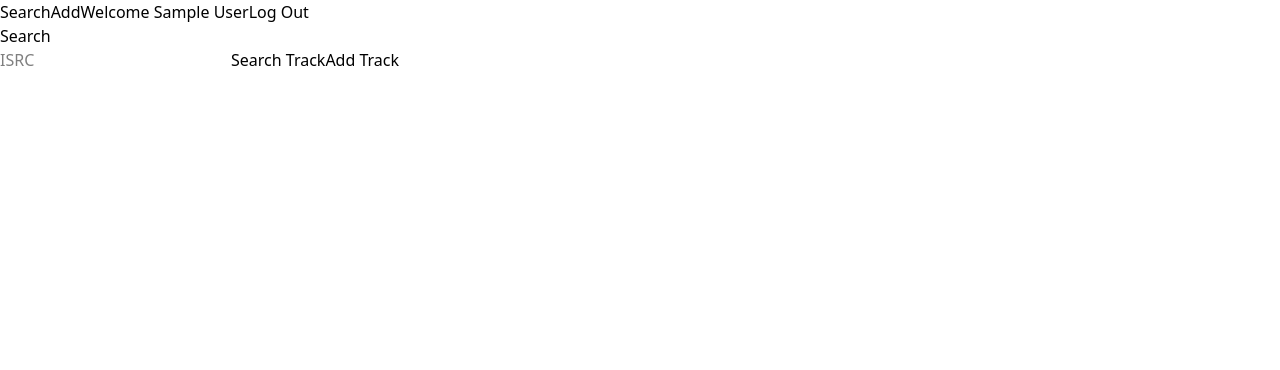
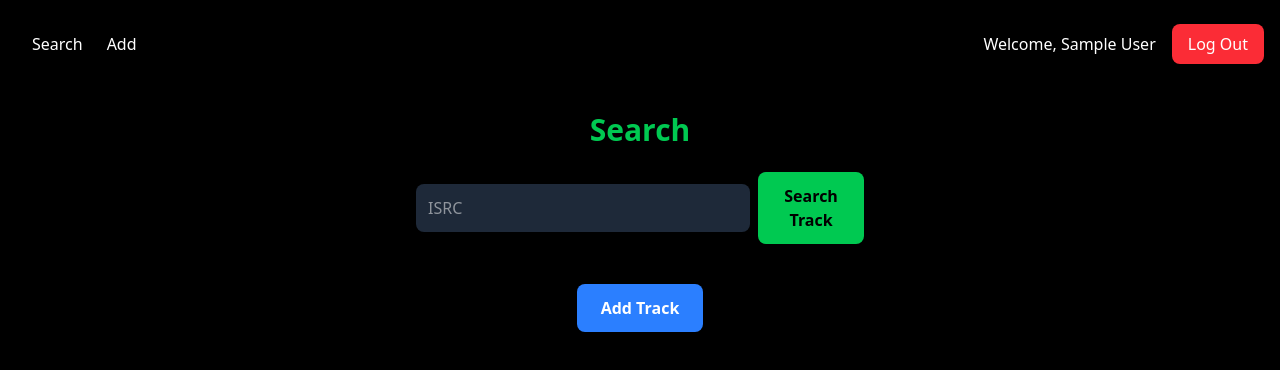
Before and after one commit to karinagb/Track_App, a React (Vite) app: page /Search in a window 1280 px wide. Shown: the top 370 px of the page. Built offline with nearby package versions, Linux system fonts and the light colour scheme; sample sign-in values are in the browser's storage.

Commit message:
tailwind css styles

```diff
--- a/src/components/Header.tsx
+++ b/src/components/Header.tsx
@@ -3,10 +3,10 @@ import User from "../components/User";
 
 function Header() {
   return (
-    <div className= 'flex row'>
-      <NavBar/>
-      <User/>
-    </div>
+    <header className="flex items-center justify-between bg-black p-4 text-white">
+      <NavBar />
+      <User />
+    </header>
   );
 }
 
--- a/src/components/NavBar.tsx
+++ b/src/components/NavBar.tsx
@@ -4,10 +4,23 @@ function NavBar() {
   const navigate = useNavigate();
 
   return (
-    <>
-      <button onClick={() => navigate("/Search")}>Search</button>
-      <button onClick={() => navigate("/Add")}> Add</button>
-    </>
+    <nav className="bg-black text-white p-4">
+      <div className="container mx-auto flex justify-between items-center">
+        <div className="hidden md:flex space-x-6">
+          <button
+            onClick={() => navigate("/Search")}
+            className="hover:text-green-400 transition">
+            Search
+          </button>
+          <button
+            onClick={() => navigate("/Add")}
+            className="hover:text-green-400 transition">
+            {" "}
+            Add
+          </button>
+        </div>
+      </div>
+    </nav>
   );
 }
 
--- a/src/components/User.tsx
+++ b/src/components/User.tsx
@@ -14,10 +14,14 @@ function User() {
 
   console.log("userData.name", userData.name);
   return (
-    <>
-      <p>Welcome {userName}</p>
-      <button onClick={() => logOut()}>Log Out</button>
-    </>
+    <div className="flex items-center space-x-4">
+      <p className="text-white font-medium">Welcome, {userName}</p>
+      <button
+        onClick={() => logOut()}
+        className="px-4 py-2 bg-red-500 text-white rounded-lg hover:bg-red-400 transition">
+        Log Out
+      </button>
+    </div>
   );
 }
 
--- a/src/pages/Add.tsx
+++ b/src/pages/Add.tsx
@@ -9,18 +9,27 @@ function Add() {
   };
 
   return (
-    <>
+    <div className="min-h-screen bg-black text-white">
       <Header />
-      <h1>Add</h1>
+      <div className="flex flex-col items-center p-6">
+        <h2 className="text-3xl font-bold text-green-500 mb-6">Add Track</h2>
+        <div className="flex items-center space-x-2 w-full max-w-md">
           <input
             type="text"
             placeholder="ISRC"
             value={isrc}
             onChange={(event) => setIsrc(event.target.value)}
+            className="w-full p-3 bg-gray-800 text-white rounded-lg focus:outline-none focus:ring-2 focus:ring-green-500"
           />
-      <button onClick={addTrack}>Add Track</button>
-      {error && <p>{error}</p>}
-    </>
+          <button
+            onClick={addTrack}
+            className="px-4 py-3 bg-green-500 text-black font-semibold rounded-lg hover:bg-green-400 transition">
+            Add Track
+          </button>
+        </div>
+        {error && <p className="mt-4 text-red-500">{error}</p>}
+      </div>
+    </div>
   );
 }
 
--- a/src/pages/Home.tsx
+++ b/src/pages/Home.tsx
@@ -1,11 +1,16 @@
-import NavBar from "../components/NavBar";
+import Header from "../components/Header";
 
 function Home() {
   return (
-    <>
-      <h1>Track App</h1>
-      <NavBar/>
-    </>
+    <div className="min-h-screen bg-black text-white">
+      <Header />
+      <div className="flex flex-col items-center justify-center h-[80vh] text-center">
+        <h1 className="text-5xl font-extrabold text-green-500">Track App</h1>
+        <p className="text-gray-300 mt-3 text-lg max-w-md">
+          Search for your favorite tracks by ISRC code and get instant details.
+        </p>
+      </div>
+    </div>
   );
 }
 
--- a/src/pages/Login.tsx
+++ b/src/pages/Login.tsx
@@ -36,14 +36,16 @@ function Login() {
   };
 
   return (
-    <>
-      <h2>Login</h2>
+    <div className="flex min-h-screen items-center justify-center bg-black text-white">
+      <div className="bg-gray-900 p-8 rounded-lg shadow-lg w-full max-w-sm">
+        <h2 className="text-3xl font-bold text-green-500 text-center">Login</h2>
         <input
           type="text"
           placeholder="Username"
           required
           value={username}
           onChange={(e) => setUsername(e.target.value)}
+          className="mt-4 w-full p-3 bg-gray-800 text-white rounded-lg focus:outline-none focus:ring-2 focus:ring-green-500"
         />
         <input
           type="password"
@@ -51,10 +53,16 @@ function Login() {
           required
           value={password}
           onChange={(e) => setPassword(e.target.value)}
+          className="mt-3 w-full p-3 bg-gray-800 text-white rounded-lg focus:outline-none focus:ring-2 focus:ring-green-500"
         />
-      <button onClick={handleLogin}>Login</button>
-      {error && <p>{error}</p>}
-    </>
+        <button
+          onClick={handleLogin}
+          className="mt-6 w-full bg-green-500 text-black font-semibold py-3 rounded-lg hover:bg-green-400 transition">
+          Login
+        </button>
+        {error && <p className="mt-3 text-red-500 text-center">{error}</p>}
+      </div>
+    </div>
   );
 }
 
--- a/src/pages/Search.tsx
+++ b/src/pages/Search.tsx
@@ -1,53 +1,74 @@
 import Header from "../components/Header";
 import { useFetchTrack } from "../components/FetchTrack";
 import { useNavigate } from "react-router-dom";
-
 
 function Search() {
   const navigate = useNavigate();
 
   const { trackData, isrc, setIsrc, track, error } = useFetchTrack();
-console.log('track', track)
+  console.log("track", track);
 
   const searchTrack = () => {
     trackData(isrc, "GET");
   };
 
   return (
-    <>
+    <div className="min-h-screen bg-black text-white">
       <Header />
-      <h2>Search</h2>{" "}
+      <div className="flex flex-col items-center p-6">
+        <h2 className="text-3xl font-bold text-green-500 mb-6">Search</h2>
+        <div className="flex items-center space-x-2 w-full max-w-md">
           <input
             type="text"
             placeholder="ISRC"
             value={isrc}
             onChange={(event) => setIsrc(event.target.value)}
+            className="w-full p-3 bg-gray-800 text-white rounded-lg focus:outline-none focus:ring-2 focus:ring-green-500"
           />
-      <button onClick={searchTrack}>Search Track</button>
+          <button
+            onClick={searchTrack}
+            className="px-4 py-3 bg-green-500 text-black font-semibold rounded-lg hover:bg-green-400 transition">
+            Search Track
+          </button>
+        </div>
+
         {track ? (
-        <>
-          <h2>Track Info</h2>
-          <ul>
+          <div className="mt-8 bg-gray-900 p-6 rounded-lg shadow-lg w-full max-w-lg">
+            <h2 className="text-2xl font-semibold text-green-400 mb-4">
+              Track Info
+            </h2>
+            <ul className="space-y-2">
               <li>{`Track Name: ${track.name}`}</li>
               <li>{`Artist Name: ${track.artistName}`}</li>
               <li>{`Album Name: ${track.albumName}`}</li>
               <li>{`Content Indicator: ${track.contentIndicator}`}</li>
               <li>{`Playback Seconds: ${track.playbackSeconds}`}</li>
               <li>
-              Cover Image:{" "}
-              <img src={track.images[0].url} alt={track.name} width={200} />
+              <span>Cover Image:</span>
+                <img
+                  src={track.images[0].url}
+                  alt={track.name}
+                  width={200}
+                  className="mt-2 rounded-lg w-full max-w-xs"
+                />
               </li>
             </ul>
-        </>
+          </div>
         ) : (
-        <>
-          {error && <p>{error}</p>}
+          <div className="mt-6 text-center">
+            {error && <p className="text-red-500">{error}</p>}
+
             {!track && (
-            <button onClick={() => navigate("/Add")}>Add Track</button>
+              <button
+                onClick={() => navigate("/Add")}
+                className="mt-4 px-6 py-3 bg-blue-500 text-white font-semibold rounded-lg hover:bg-blue-400 transition">
+                Add Track
+              </button>
             )}
-        </>
+          </div>
         )}
-    </>
+      </div>
+    </div>
   );
 }
 
```
Lines whose indentation alone changed are shown as unchanged.
